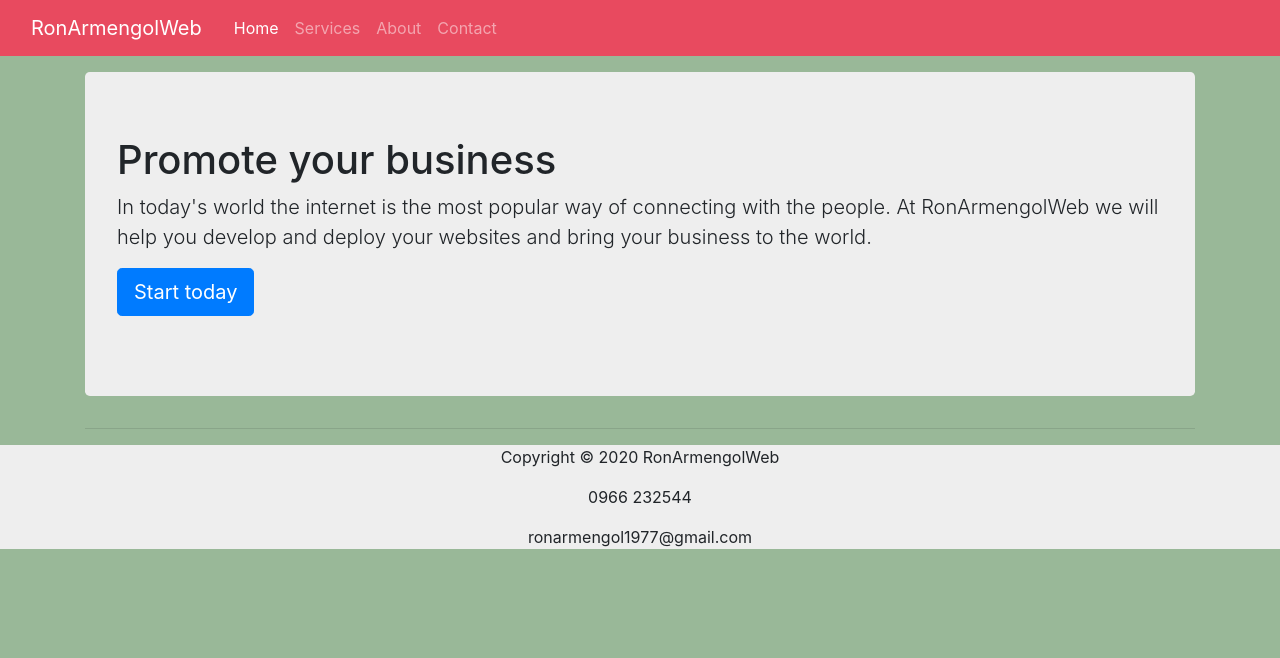
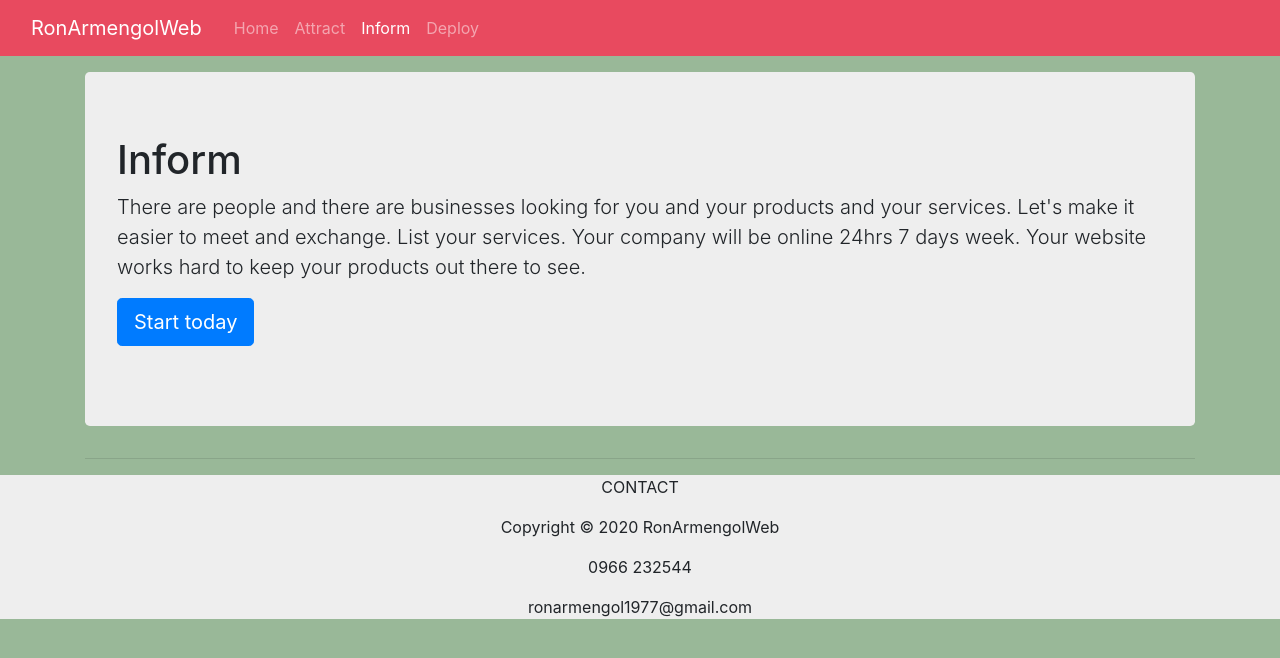
Before and after one commit to ronarmengol/test1, a plain HTML site: page inform.html in a window 1280 px wide. Drawn offline with nearby package versions, Linux system fonts and the light colour scheme.

Commit message:
changed text in jumbotrons and navbar text

```diff
--- a/inform.html
+++ b/inform.html
@@ -18,18 +18,18 @@
         </button>
         <div class="collapse navbar-collapse" id="navbarCollapse">
             <div class="navbar-nav">
-                <a href="#" class="nav-item nav-link active">Home</a>
-                <a href="#" class="nav-item nav-link">Services</a>
-                <a href="#" class="nav-item nav-link">About</a>
-                <a href="#footer" class="nav-item nav-link">Contact</a>
+                <a href="index.html" class="nav-item nav-link">Home</a>
+                <a href="attract.html" class="nav-item nav-link">Attract</a>
+                <a href="inform.html" class="nav-item nav-link active">Inform</a>
+                <a href="deploy.html" class="nav-item nav-link">Deploy</a>
             </div>
         </div>
     </div>
 </nav>
 <div class="container">
     <div id="content" class="jumbotron" style="background-color: #eee;">
-        <h1>Promote your business</h1>
-        <p class="lead">In today's world the internet is the most popular way of connecting with the people. At RonArmengolWeb we will help you develop and deploy your websites and bring your business to the world.</p>
+        <h1>Inform</h1>
+        <p class="lead">There are people and there are businesses looking for you and your products and your services. Let's make it easier to meet and exchange. List your services. Your company will be online 24hrs 7 days week. Your website works hard to keep your products out there to see. </p>
         <p><a href="#footer" class="btn btn-primary btn-lg">Start today</a></p>
     </div>
     <hr>
@@ -37,7 +37,8 @@
 
         <div style="background-color: #eee; text-align: center;" id="footer">
 
-            <p id="contact">Copyright &copy 2020 RonArmengolWeb</p>
+            <p id="contact">CONTACT</p>
+            <p>Copyright &copy 2020 RonArmengolWeb</p>
             <p>0966 232544</p>
             <p>ronarmengol1977@gmail.com</p>
         </div>
```
Also changed, not shown: attract.html (+6 -5 lines), deploy.html (+8 -7 lines), index.html (+6 -5 lines).
